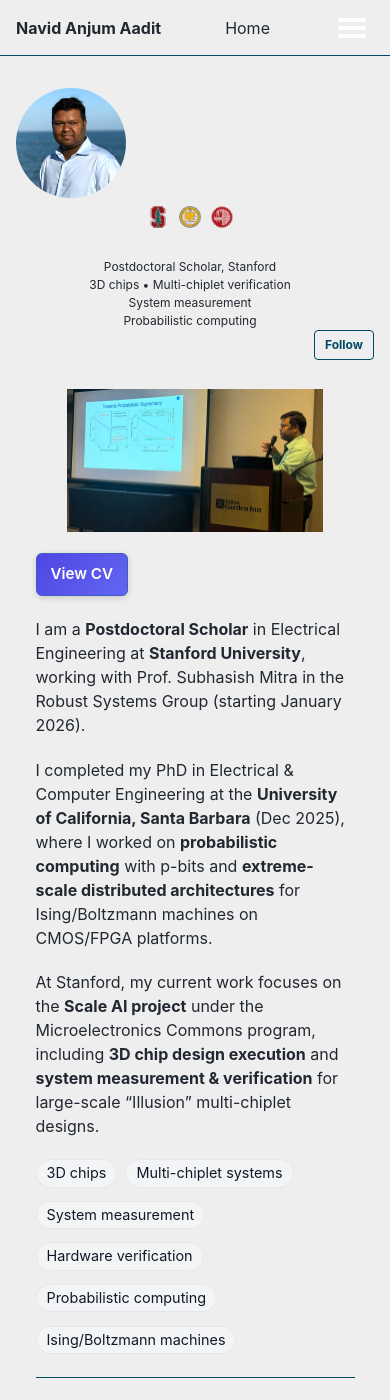
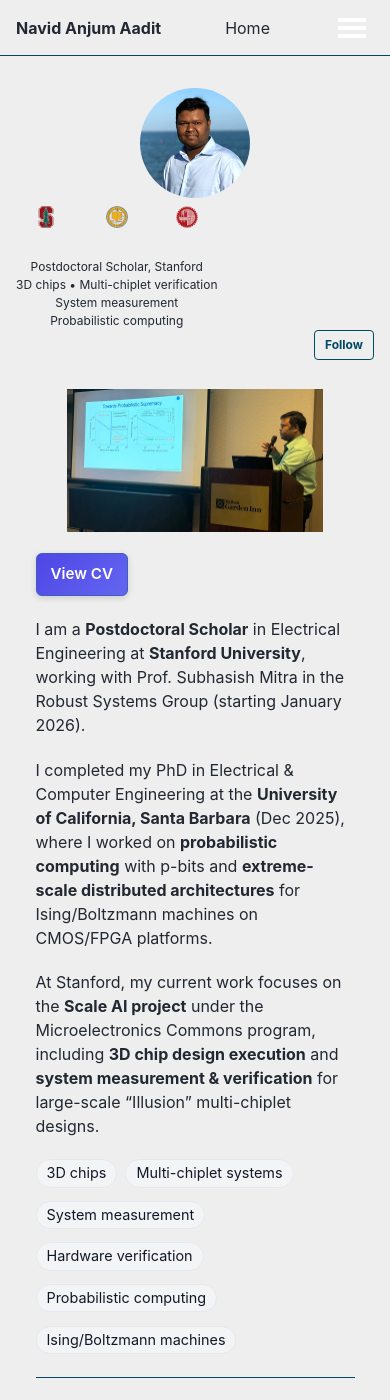
Before and after one commit to navidaadit/navidaadit.github.io, a Jekyll site: the page built from _pages/about.md, in a window 390 px wide and 1400 px high. Built offline with Jekyll 4.4.1, drawn with Linux system fonts in a browser that asks for light colours.

Commit message:
Update _custom.scss

```diff
--- a/_sass/_custom.scss
+++ b/_sass/_custom.scss
@@ -1,14 +1,11 @@
 /* ===========================================================
    Navid Aadit — site overrides
-   (grid layout, justified text, hero image, keyword pills,
-    spotlight images, and a single clean footer)
    =========================================================== */
 
 /* ---------- Global width ---------- */
 .initial-content,
 .page__inner,
 .page {
-  /* clamp on very wide monitors to stop overflow/stretch */
   max-width: min(1400px, 90vw);
   margin-left: auto;
   margin-right: auto;
@@ -17,14 +14,14 @@
 }
 
 /* ---------- Content width cap inside right column ---------- */
-:root { --content-max: 75%; } /* simple size var (not theme-related) */
+:root { --content-max: 75%; }
 
-/* Limit inner text width (not hero/pills/CV button) */
+/* Limit inner text width */
 .layout--single .page__content > *:not(.hero-img):not(.keyword-pills):not(.cv-row) {
   max-width: var(--content-max);
 }
 
-/* Justified body text (base) */
+/* Justified body text */
 .layout--single .page__content p {
   text-align: justify;
   text-justify: inter-word;
@@ -36,142 +33,133 @@
 .page::after { content: ""; display: block; clear: both; }
 
 /* ===========================================================
-   AUTHOR SIDEBAR FIXES (Centering Avatar & Bio)
+   AUTHOR SIDEBAR FIXES
    =========================================================== */
 
-/* 1. Center the Avatar Image */
+/* 1. Reset list spacing so text starts at the "very left" */
+.sidebar .author__urls ul {
+  padding-left: 0 !important;
+  margin-left: 0 !important;
+  list-style-type: none !important;
+}
+
+/* 2. Fix "Stanford" dropping to new line (Flexbox on the LINK) */
+.sidebar .author__urls li a {
+  display: flex !important;
+  align-items: flex-start !important; /* Aligns top of text with top of icon */
+  justify-content: flex-start !important;
+  width: 100% !important;
+  gap: 10px !important; /* Gap between icon and text */
+  text-decoration: none !important;
+  padding: 2px 0 !important; /* Slight vertical breathing room */
+}
+
+/* 3. Ensure Icon stays nicely sized and doesn't get squashed */
+.sidebar .author__urls li a i {
+  flex-shrink: 0 !important; /* Prevents icon from shrinking */
+  width: 20px !important;    /* Fixed width for perfect alignment */
+  text-align: center !important;
+  margin-top: 4px !important; /* Optical alignment for text baseline */
+  margin-right: 0 !important; /* Gap is handled by flex-gap above */
+}
+
+/* 4. Desktop Text Alignment (Left) */
+.sidebar .author__content,
+.sidebar .author__bio {
+  text-align: left !important;
+  width: 100%;
+  margin-left: 0 !important;
+  padding-left: 0 !important;
+}
+
+/* 5. Avatar: Desktop (Center the image inside the block) */
 .author__avatar {
   display: block;
-  text-align: center; /* Ensures container centers the img */
+  width: 100%;
+  text-align: center;
 }
-
 .author__avatar img {
   width: 150px;
   height: 150px;
   object-fit: cover;
   border-radius: 50%;
-  margin: 0 auto; /* Physically centers the image block */
+  margin: 0 auto; /* Centers it horizontally */
   display: block;
 }
 
-/* 2. Center the Name and Bio text */
-.sidebar .author__content,
-.sidebar .author__bio {
-  text-align: center !important;
-  width: 100%;
-}
-
-/* 3. Logos centered under avatar */
-.sidebar .affil-logos{
+/* 6. Affiliation Logos (Centered under avatar) */
+.sidebar .affil-logos {
   display: flex !important;
   width: 100% !important;
-  justify-content: center !important;   /* centered flex items */
+  justify-content: center !important;
   align-items: center !important;
   gap: 10px !important;
-  line-height: 1 !important;
-  margin: 8px auto 12px auto !important; /* Spacing */
+  margin: 8px auto 12px auto !important;
   padding: 0 !important;
-  flex-wrap: nowrap !important;
 }
-
-.sidebar .affil-logo{
+.sidebar .affil-logo {
   width: 22px;
   height: 22px;
   object-fit: contain;
   display: block !important;
 }
 
-/* 4. KEY FIX: Keep Location/Email/Links Left-Aligned */
-/* We target the wrapper of the buttons/icons specifically */
-.sidebar .author__urls-wrapper,
-.sidebar .author__urls {
-  text-align: left !important;
-  width: 100%;
-}
-
-/* === FIX A: Left column starts FLUSH left (no indent) === */
-.sidebar .author__urls{
-  padding-left: 0 !important;
-  margin-left: 0 !important;
-}
-.sidebar .author__urls li{
-  margin-left: 0 !important;
-  padding-left: 0 !important;
-}
-
-/* === FIX B (your issue): force icon + text on SAME line for ALL rows (even non-links) === */
-.sidebar .author__urls li{
-  display: flex !important;
-  align-items: flex-start !important;
-  gap: 8px !important;
-  flex-wrap: nowrap !important;
-  min-width: 0 !important;
-}
-.sidebar .author__urls li i,
-.sidebar .author__urls li svg{
-  flex: 0 0 auto !important;
-  margin-top: 2px;
-}
-/* When the theme uses <a> inside <li> */
-.sidebar .author__urls li a{
-  display: contents !important; /* let the LI flex control layout */
-}
-/* If theme wraps text in span/label, make it the wrapping column */
-.sidebar .author__urls li span,
-.sidebar .author__urls li .label{
-  flex: 1 1 auto !important;
-  min-width: 0 !important;
-  overflow-wrap: anywhere !important;
-}
-/* If the text is a plain node, this still helps by preventing weird breaks */
-.sidebar .author__urls li{
-  white-space: normal !important;
-}
-
-/* Phone adjustments */
-@media (max-width: 640px){
-  .author__avatar img { width: 110px; height: 110px; }
-
-  /* Ensure bio text stays centered on mobile too */
-  .author__content, .author__bio {
-    display: block;
-    margin-top: 8px;
+/* 7. MOBILE FIXES (Force Avatar Center & Fix Ellipse Issue) */
+@media (max-width: 1023px) {
+  /* Reset container to block and center align text */
+  .sidebar, .author__profile, .author__avatar {
+    float: none !important;
     text-align: center !important;
+    width: 100% !important;
+    display: block !important; /* Ensure not flex */
   }
 
-  /* === FIX C (your issue): HARD center avatar on mobile even if theme floats it === */
-  .layout--single .sidebar .author__avatar{
+  /* Ensure image is a circle and centered */
+  .author__avatar img {
+    width: 110px !important;
+    height: 110px !important;
+    object-fit: cover !important; /* Fixes ellipse issue */
+    border-radius: 50% !important; /* Fixes ellipse issue */
+    margin-left: auto !important; /* Centers the block image */
+    margin-right: auto !important; /* Centers the block image */
     float: none !important;
-    width: 100% !important;
-    margin: 0 auto !important;
-    display: flex !important;
-    justify-content: center !important;
+    display: block !important;
+  }
+
+  /* Ensure name/bio/logos are centered */
+  .sidebar .author__content,
+  .sidebar .author__bio,
+  .sidebar .author__content *,
+  .sidebar .author__bio * {
     text-align: center !important;
-  }
-  .layout--single .sidebar .author__avatar img{
     margin-left: auto !important;
     margin-right: auto !important;
-    display: block !important;
+  }
+    .sidebar .affil-logos {
+      justify-content: center !important;
   }
 }
 
-/* Remove any built-in hero from the theme */
+/* ===========================================================
+   HERO / CONTENT / PILLS
+   =========================================================== */
+
+/* Remove built-in hero */
 .page__hero,
 .page__hero--overlay,
 .hero-landing { display: none !important; }
 
-/* Hero image (no crop, 80%, centered, no extra gap) */
+/* Hero image */
 .hero-img {
   display: block;
   width: 80%;
   height: auto;
-  margin: 0 auto 0 auto;  /* no bottom margin */
-  border-bottom: none;    /* no line */
+  margin: 0 auto 0 auto;
+  border-bottom: none;
 }
 
 /* ---------- Download CV button ---------- */
 .cv-row { margin: 0.5rem 0 1rem 0; }
-
 .page__content .btn--cv {
   display: inline-block;
   background-color: #4a6fdd;
@@ -215,8 +203,6 @@
   border: 1px solid #e5e7eb;
   background: #f7fafc;
 }
-
-/* True 4:3 box via aspect-ratio so captions stay below */
 .figure-card img {
   display:block;
   width:100% !important;
@@ -226,30 +212,24 @@
   object-position: center !important;
   background: transparent !important;
 }
-
-/* Optional: make an image FILL its card (good for tall rack photos) */
 .figure-card.fill img {
   object-fit: cover !important;
   object-position: center !important;
 }
-
-/* 2×2 spotlight grid */
 .gallery-2x2{
   display:grid;
   grid-template-columns:repeat(2,minmax(0,1fr));
   gap:12px;
   margin:.6rem 0 1.2rem;
 }
-
-/* Shorter on phones */
 @media (max-width:980px){
   .gallery-2x2{ grid-template-columns:1fr; }
 }
-
-/* Icons in Recognition list */
 .page__content i.fas { color: #3b82f6; margin-right: 6px; }
 
-/* ---------- Footer: single slim bar ---------- */
+/* ===========================================================
+   FOOTER: single slim bar
+   =========================================================== */
 .page__footer,
 .page__footer::before,
 .page__footer::after {
@@ -260,6 +240,7 @@
   min-height: 0 !important;
 }
 .page__footer-follow { display: none !important; }
+
 .footer-bar {
   display: flex !important;
   align-items: center !important;
@@ -277,7 +258,6 @@
 .footer-left  { opacity: .92; }
 .footer-right { opacity: .92; text-align: right; }
 
-/* ---------- Responsive ---------- */
 .page { margin-top: 1rem; }
 @media (max-width: 520px) {
   .footer-bar { flex-wrap: wrap; row-gap: 4px; }
@@ -300,70 +280,45 @@
   }
 }
 
-/* Justify main content only (NOT sidebar/author area) */
 .layout--single .page__content {
   text-align: justify !important;
   text-justify: inter-word;
 }
 
-/* Don't justify lists/paragraphs inside white boxes */
-.page__content .card ul,
-.page__content .card ol,
-.page__content .card li,
-.page__content .card p,
-.page__content .section ul,
-.page__content .section ol,
-.page__content .section li,
-.page__content .section p {
+/* Reset justification for boxes/cards */
+.page__content .card ul, .page__content .card ol, .page__content .card li, .page__content .card p,
+.page__content .section ul, .page__content .section ol, .page__content .section li, .page__content .section p {
   text-align: left !important;
   text-justify: auto !important;
   -webkit-hyphens: none !important;
   hyphens: none !important;
 }
 
-/* Make “card/section” boxes light */
-.page__content .card,
-.page__content .section {
+.page__content .card, .page__content .section {
   background: #ffffff !important;
   border-color: #e5e7eb !important;
   color: #111827 !important;
 }
 
-/* Turn off hyphenation, keep graceful wrapping */
-.page__content p,
-.page__content li,
-.page__content blockquote,
-.page__content .figcap,
-.page__content .small-note {
+.page__content p, .page__content li, .page__content blockquote, .page__content .figcap, .page__content .small-note {
   -webkit-hyphens: none !important;
   hyphens: none !important;
   word-break: normal !important;
   overflow-wrap: break-word;
 }
 
-/* Keep non-paragraph UI bits left-aligned */
-.page__content h1,
-.page__content h2,
-.page__content h3,
-.page__content h4,
-.page__content h5,
-.page__content h6,
-.page__content .keyword-pills,
-.page__content .keyword-pills *,
-.page__content .pill-list,
-.page__content .pill-list *,
-.page__content .stat-row,
-.page__content .stat-row *,
-.page__content .card h4,
-.page__content .cv-row,
-.footer-bar,
-.footer-bar * {
+/* Left align headers and UI elements */
+.page__content h1, .page__content h2, .page__content h3, .page__content h4, .page__content h5, .page__content h6,
+.page__content .keyword-pills, .page__content .keyword-pills *,
+.page__content .pill-list, .page__content .pill-list *,
+.page__content .stat-row, .page__content .stat-row *,
+.page__content .card h4, .page__content .cv-row,
+.footer-bar, .footer-bar * {
   text-align: left !important;
 }
 
-/* ---------- CENTER CAPTIONS IN FIGURE CARDS ---------- */
-.page__content .figure-card > figcaption,
-.page__content .figure-card > .figcap,
+/* Figure Captions: Centered */
+.page__content .figure-card > figcaption, .page__content .figure-card > .figcap,
 .layout--single .page__content .gallery-2x2 .figure-card > figcaption,
 .layout--single .page__content .gallery-2x2 .figure-card > .figcap {
   display: block !important;
@@ -374,36 +329,19 @@
   line-height: 1.35 !important;
   color: #475569 !important;
 }
-
-/* Ensure children inherit centering, never override it */
-.page__content .figure-card > figcaption *,
-.page__content .figure-card > .figcap * {
+.page__content .figure-card > figcaption *, .page__content .figure-card > .figcap * {
   text-align: inherit !important;
   margin: 0 !important;
   display: inline !important;
 }
 
-/* Teaching/service mobile overflow fix */
-.page__content .course-item {
-  display:flex;
-  align-items:flex-start;
-  gap:10px;
-  flex-wrap: wrap;
-}
-.page__content .course-item > div {
-  flex: 1 1 0;
-  min-width: 0;
-  overflow-wrap: anywhere;
-  word-break: normal;
-}
-.page__content .course-item .badge {
-  flex: 0 0 auto;
-  white-space: nowrap;
-}
+/* Teaching/service fix */
+.page__content .course-item { display:flex; align-items:flex-start; gap:10px; flex-wrap: wrap; }
+.page__content .course-item > div { flex: 1 1 0; min-width: 0; overflow-wrap: anywhere; word-break: normal; }
+.page__content .course-item .badge { flex: 0 0 auto; white-space: nowrap; }
 
-/* Publications ID tags */
-.cite-id, .pub-id, .id-badge, .entry-id, .label,
-[class^="id-"], [class*=" id-"] {
+/* Publications IDs */
+.cite-id, .pub-id, .id-badge, .entry-id, .label, [class^="id-"], [class*=" id-"] {
   border: 1px solid #e5e7eb !important;
   background: #f3f4f6 !important;
   color: #111827 !important;
@@ -412,60 +350,32 @@
   font-weight: 600;
 }
 
-/* Slimmer mobile dropdown menu */
-.greedy-nav .hidden-links li a {
-  padding-top: 10px;
-  padding-bottom: 10px;
-  line-height: 1.2;
-}
+/* Mobile dropdown */
+.greedy-nav .hidden-links li a { padding-top: 10px; padding-bottom: 10px; line-height: 1.2; }
+.inline-list li{ white-space:normal !important; overflow-wrap:anywhere !important; word-break:normal !important; max-width:100% !important; }
 
-/* Inline reviewer list wrap-safety */
-.inline-list li{
-  white-space:normal !important;
-  overflow-wrap:anywhere !important;
-  word-break:normal !important;
-  max-width:100% !important;
-}
-
-/* ---------- LINKS: inherit color; turn blue only on hover/focus ---------- */
-.page__content a:not(.btn--cv):not(.no-link-style),
-.footer-bar a:not(.no-link-style) {
+/* Links */
+.page__content a:not(.btn--cv):not(.no-link-style), .footer-bar a:not(.no-link-style) {
   color: inherit !important;
   text-decoration: underline;
   text-decoration-thickness: 1px;
   text-underline-offset: 2px;
 }
-.page__content a:not(.btn--cv):not(.no-link-style):visited,
-.footer-bar a:not(.no-link-style):visited {
-  color: inherit !important;
-}
-.page__content a:not(.btn--cv):not(.no-link-style):hover,
-.page__content a:not(.btn--cv):not(.no-link-style):focus-visible,
-.footer-bar a:not(.no-link-style):hover,
-.footer-bar a:not(.no-link-style):focus-visible {
+.page__content a:not(.btn--cv):not(.no-link-style):hover, .footer-bar a:not(.no-link-style):hover {
   color: #1d4ed8 !important;
 }
-.page__content a:not(.btn--cv):not(.no-link-style):active,
-.footer-bar a:not(.no-link-style):active {
-  color: #1e40af !important;
-}
 
-/* === Follow button: right edge, no effect on text alignment, button hugs text === */
-.author__urls-wrapper { text-align: initial !important; } /* hard reset if anything leaked */
-
-/* Mobile/tablet only */
+/* Follow Button (Mobile only) */
+.author__urls-wrapper { text-align: initial !important; }
 @media (max-width:1023px){
-  /* Make the wrapper shrink to its contents and sit on the right */
   .author__urls-wrapper{
-    position: relative !important;   /* anchor for dropdown */
+    position: relative !important;
     display: block !important;
-    width: max-content !important;   /* shrink to button width */
-    margin-left: auto !important;    /* push to right edge */
+    width: max-content !important;
+    margin-left: auto !important;
     padding: 0 !important;
-    text-align: left !important;     /* Reset text inside button/dropdown */
+    text-align: left !important;
   }
-
-  /* Button: just big enough for its text */
   .author__urls-wrapper .btn{
     display: inline-block !important;
     width: auto !important;
@@ -473,26 +383,23 @@
     line-height: 1.2 !important;
     white-space: nowrap !important;
   }
-
-  /* Dropdown: anchored to the button’s right edge, above content */
   .author__urls{
     position: absolute !important;
     right: 0 !important;
     left: auto !important;
     top: calc(100% + 8px) !important;
     min-width: 220px !important;
-    max-width: calc(100vw - 32px) !important; /* safe mobile gutter */
+    max-width: calc(100vw - 32px) !important;
     z-index: 3000 !important;
     background: #fff !important;
     border: 1px solid #e5e7eb !important;
     box-shadow: 0 8px 22px rgba(0,0,0,.15) !important;
     display: none;
-    text-align: left !important; /* content inside dropdown is left aligned */
+    text-align: left !important;
   }
   .author__urls.is--visible{ display: block !important; }
 }
 
-/* === LAYER ORDER FIX (desktop): keep content above fixed sidebar === */
 @media (min-width:1024px){
   .sidebar{ z-index: 1 !important; }
   .page__content{ position: relative; z-index: 2 !important; }
```
